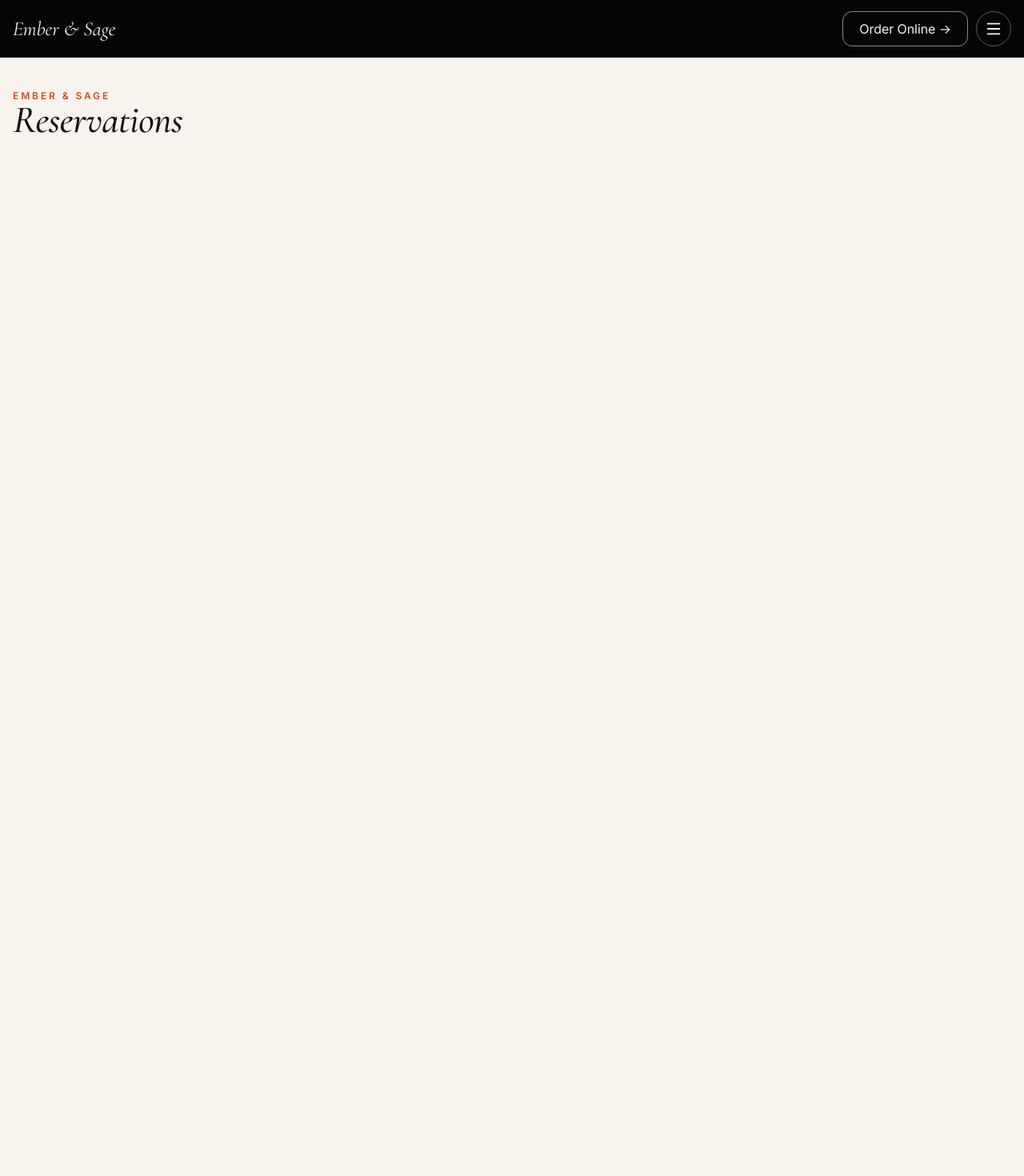
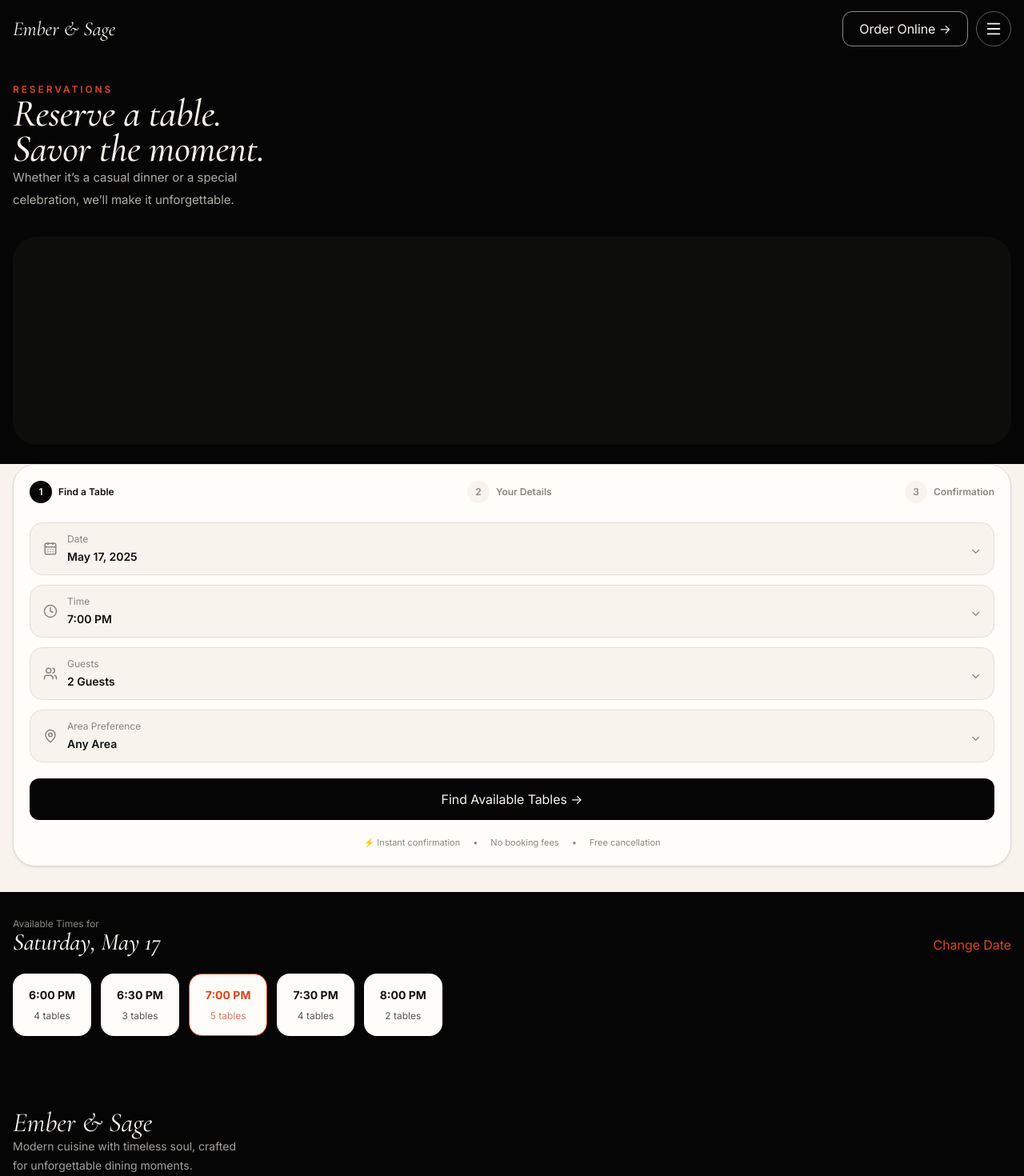
Before and after one commit to Davemafy/Ember-And-Sage, a React (Vite) app: page /reservations in a window 1280 px wide. Shown: the top 1470 px of the page at 80% size. Before the commit the page ends 872 px from the top, so only its background shows below. Built offline with nearby package versions, Linux system fonts and the light colour scheme.

Commit message:
Update reservation page sections

```diff
--- a/src/pages/reservations.tsx
+++ b/src/pages/reservations.tsx
@@ -1,14 +1,19 @@
+import Footer from "../components/layout/footer";
+import ReservationBookingCard from "../components/sections/reservations/reservation-booking-card";
+import ReservationTimes from "../components/sections/reservations/reservation-times";
+import ReservationsHero from "../components/sections/reservations/reservations-hero";
+
 const Reservations = () => {
   return (
-    <main className="min-h-screen bg-warm-ivory px-4 py-10 text-text-primary">
-      <p className="text-xs font-semibold uppercase tracking-[0.24em] text-burnt-orange">
-        Ember &amp; Sage
-      </p>
+    <>
+      <main className="bg-warm-ivory text-text-primary">
+        <ReservationsHero />
+        <ReservationBookingCard />
+        <ReservationTimes />
+      </main>
 
-      <h1 className="mt-4 font-serif text-[48px] leading-[0.95] tracking-[-0.03em]">
-        Reservations
-      </h1>
-    </main>
+      <Footer />
+    </>
   );
 };
 
```
